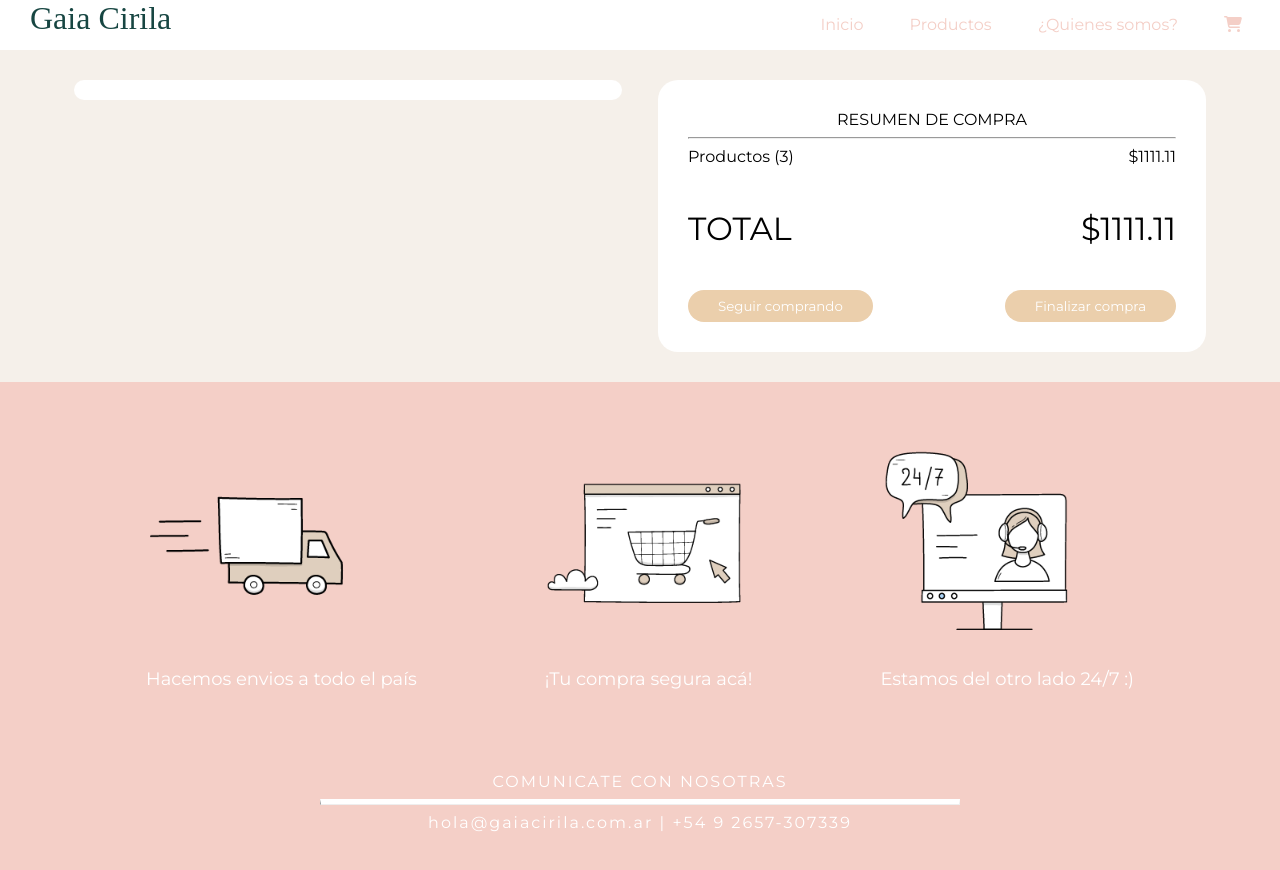
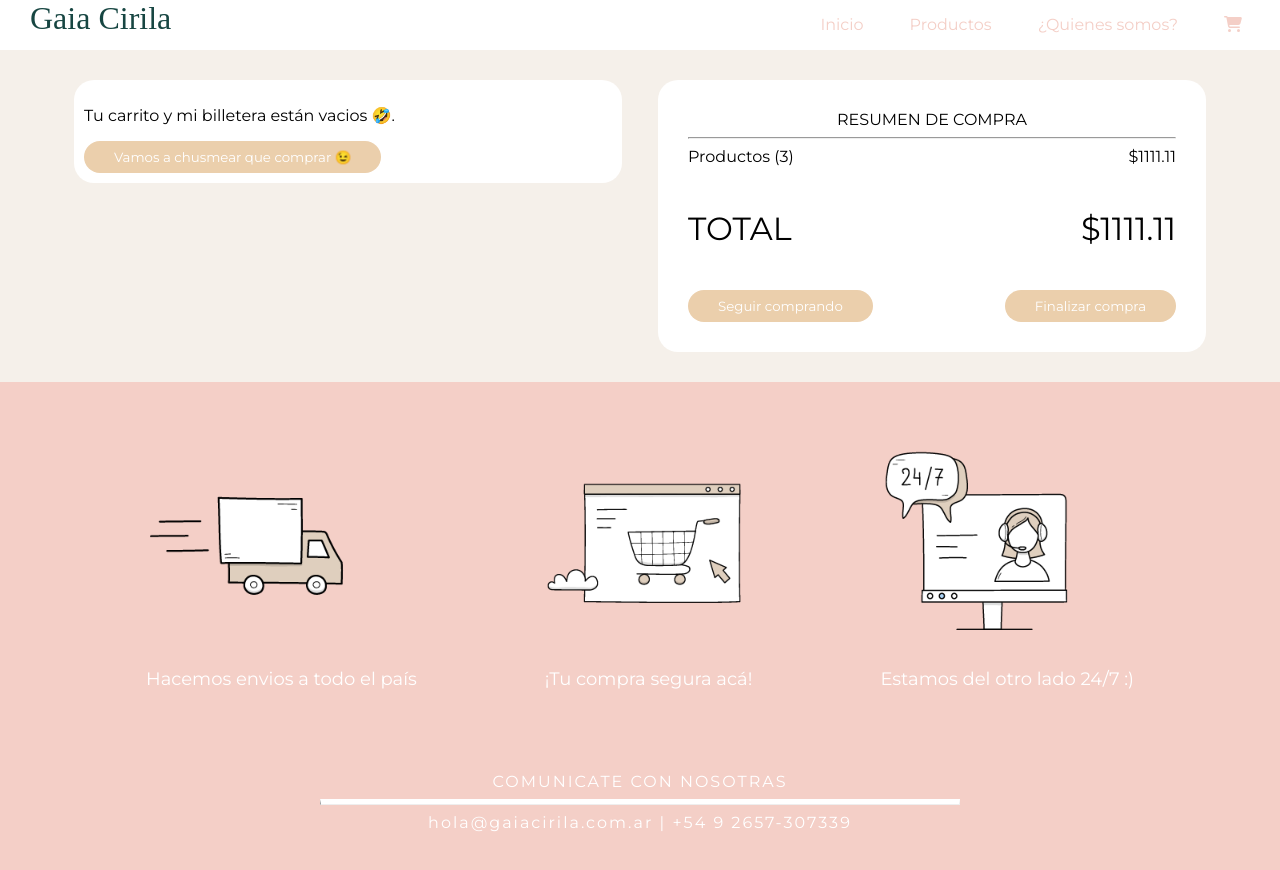
Before and after one commit to macarenagimenez/cirila_usuario_vite, a React (Vite) app: page /carritoDeCompras in a window 1280 px wide. Shown: the top 870 px of the page. Built offline with nearby package versions, Linux system fonts and the light colour scheme; a web font is replaced by a local one.

Commit message:
muestra de productos para comprar lista

```diff
--- a/src/componentes/ResumenDeCompra.tsx
+++ b/src/componentes/ResumenDeCompra.tsx
@@ -68,13 +68,28 @@ function ResumenDeCompra() {
       );
     }
   );
-
+  let mostrarProductosAgregados = () => {
+    if (carrito.length === 0) {
+      return (
+        <>
+          <p>Tu carrito y mi billetera están vacios 🤣.</p>
+          <Link to="/productos">
+            <button className="botonAgregarAlCarrito">
+              Vamos a chusmear que comprar 😉
+            </button>{" "}
+          </Link>
+        </>
+      );
+    } else {
+      return productosParaMostrarEnResumen;
+    }
+  };
   return (
     <div className="contenedorResumenCompraConProductosAgregados">
       <Grid container spacing={2}>
         <Grid item xs={6}>
           <div className="productosAgregados">
-            {productosParaMostrarEnResumen}
+            {mostrarProductosAgregados()}
           </div>{" "}
         </Grid>
 
```
